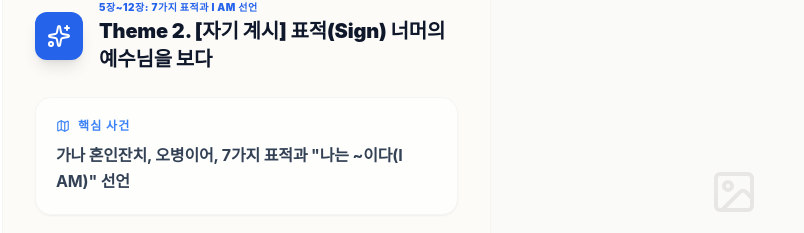
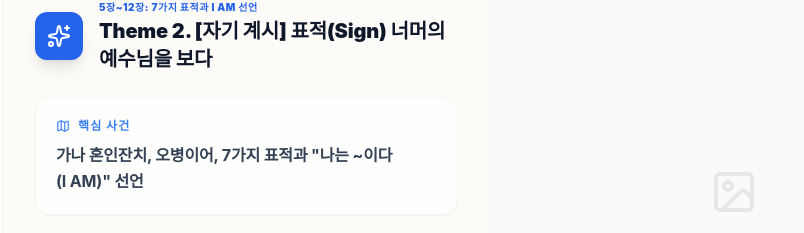
Before and after one commit to allaboutcan-pixel/thesentchurch, a React (Vite) app: page /ministry/bible in a window 1280 px wide. Shown: the part 2854-3087 px from the top of the page, without its empty margins (150-954 px from the left). Built offline with nearby package versions, Linux system fonts and the light colour scheme; no server answers; the database is empty; a web font is replaced by a local one.

Commit message:
Update Bible Study text layout

```diff
--- a/src/i18n.js
+++ b/src/i18n.js
@@ -320,7 +320,7 @@ const resources = {
                 "theme1_point2": "회복의 만남: 사마리아 여인의 우물가처럼, 우리 삶의 가장 깊은 갈증과 어두운 구석까지 찾아오셔서 \"영원히 목마르지 않는 생수\"를 주시는 주님을 만납니다.",
                 "theme2_title": "Theme 2. [자기 계시] 표적(Sign) 너머의 예수님을 보다",
                 "theme2_desc": "5장~12장: 7가지 표적과 I AM 선언",
-                "theme2_events": "가나 혼인잔치, 오병이어, 7가지 표적과 \"나는 ~이다(I AM)\" 선언",
+                "theme2_events": "가나 혼인잔치, 오병이어, 7가지 표적과 \"나는 ~이다\n(I AM)\" 선언",
                 "theme2_point1": "표지판으로서의 기적: 7가지 표적은 단순한 기적이 아니라, 예수님이 누구신지 가리키는 '표지판'입니다.",
                 "theme2_point2": "본질에 집중하기: 오병이어의 '떡' 자체보다, 우리 영혼의 배고픔을 채우시는 \"생명의 떡\"이신 예수님께 시선을 고정하는 훈련을 합니다.",
                 "theme3_title": "Theme 3. [새 계명] 성령님과 함께 걷는 사랑의 길",
--- a/src/pages/BibleStudy.jsx
+++ b/src/pages/BibleStudy.jsx
@@ -287,7 +287,7 @@ const BibleStudy = () => {
                                                     <h5 className="text-xs font-black text-blue-500 uppercase tracking-widest mb-2 flex items-center gap-2">
                                                         <Map size={14} /> 핵심 사건
                                                     </h5>
-                                                    <p className="text-slate-700 font-bold break-keep">{theme.events}</p>
+                                                    <p className="text-slate-700 font-bold break-keep whitespace-pre-wrap">{theme.events}</p>
                                                 </div>
 
                                                 {/* Learning Points */}
```
Also changed, not shown: 1 other file (tests, documents, lock files or other folders).
